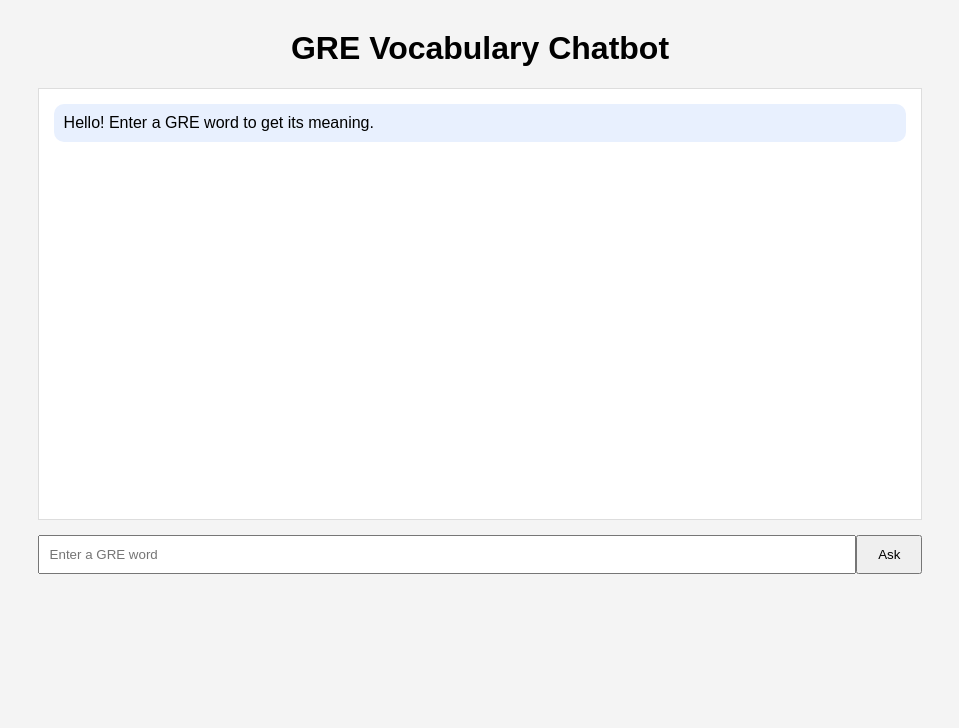
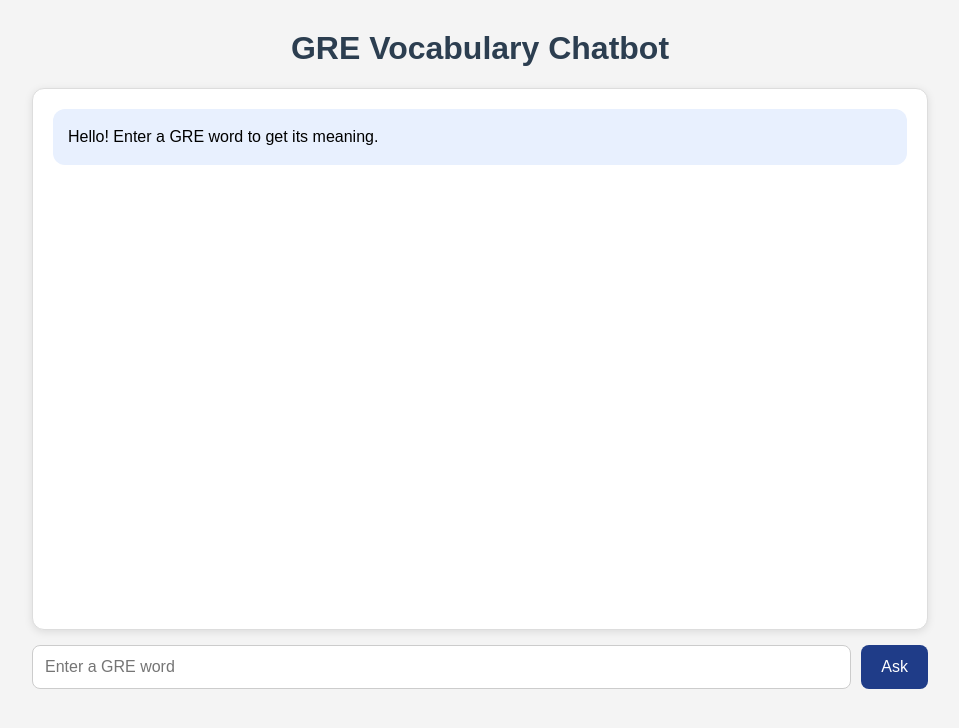
Before and after one commit to chighislian/GRE_chat_bot, a Flask app: page / in a window 1280 px wide. Shown: the top 728 px of the page, without its empty margins (160-1119 px from the left). Run offline with Flask 3, Linux system fonts and the light colour scheme.

Commit message:
added more feature to the website

```diff
--- a/static/style.css
+++ b/static/style.css
@@ -3,6 +3,10 @@ body {
     font-family: Arial, sans-serif;
 
     background-color: #f4f4f4;
+
+    margin: 0;
+
+    padding: 0;
 
 }
 
@@ -18,19 +22,25 @@ h1 {
 
     text-align: center;
 
+    color: #2c3e50;
+
 }
 
 #chat-box {
 
     background: white;
 
-    height: 400px;
+    height: 500px;
 
-    padding: 15px;
+    padding: 20px;
+
+    border-radius: 12px;
 
     border: 1px solid #ddd;
 
     overflow-y: auto;
+
+    box-shadow: 0 2px 8px rgba(0,0,0,0.1);
 
 }
 
@@ -38,11 +48,27 @@ h1 {
 
     background: #e8f0fe;
 
-    padding: 10px;
+    padding: 15px;
 
-    border-radius: 10px;
+    border-radius: 12px;
 
-    margin-bottom: 10px;
+    margin-bottom: 15px;
+
+    line-height: 1.6;
+
+}
+
+.bot-message h2 {
+
+    margin-top: 0;
+
+    color: #1f3c88;
+
+}
+
+.bot-message p {
+
+    margin: 10px 0;
 
 }
 
@@ -52,20 +78,44 @@ h1 {
 
     display: flex;
 
+    gap: 10px;
+
 }
 
 input {
 
     flex: 1;
 
-    padding: 10px;
+    padding: 12px;
+
+    border-radius: 8px;
+
+    border: 1px solid #ccc;
+
+    font-size: 16px;
 
 }
 
 button {
 
-    padding: 10px 20px;
+    padding: 12px 20px;
+
+    border: none;
+
+    border-radius: 8px;
+
+    background-color: #1f3c88;
+
+    color: white;
 
     cursor: pointer;
 
+    font-size: 16px;
+
 }
+
+button:hover {
+
+    background-color: #162d66;
+
+}
```
Also changed, not shown: static/script.js (+62 -7 lines).
